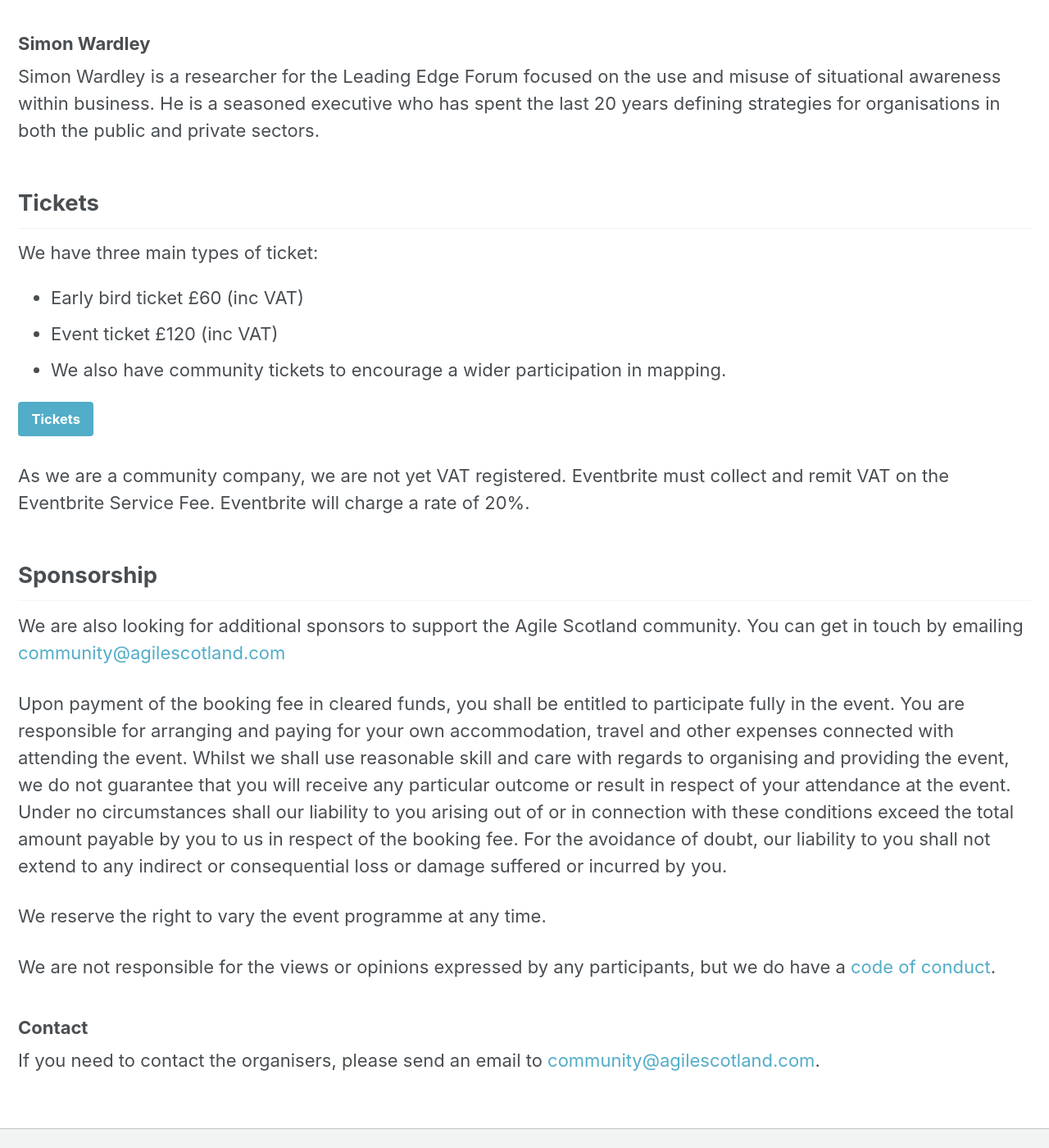
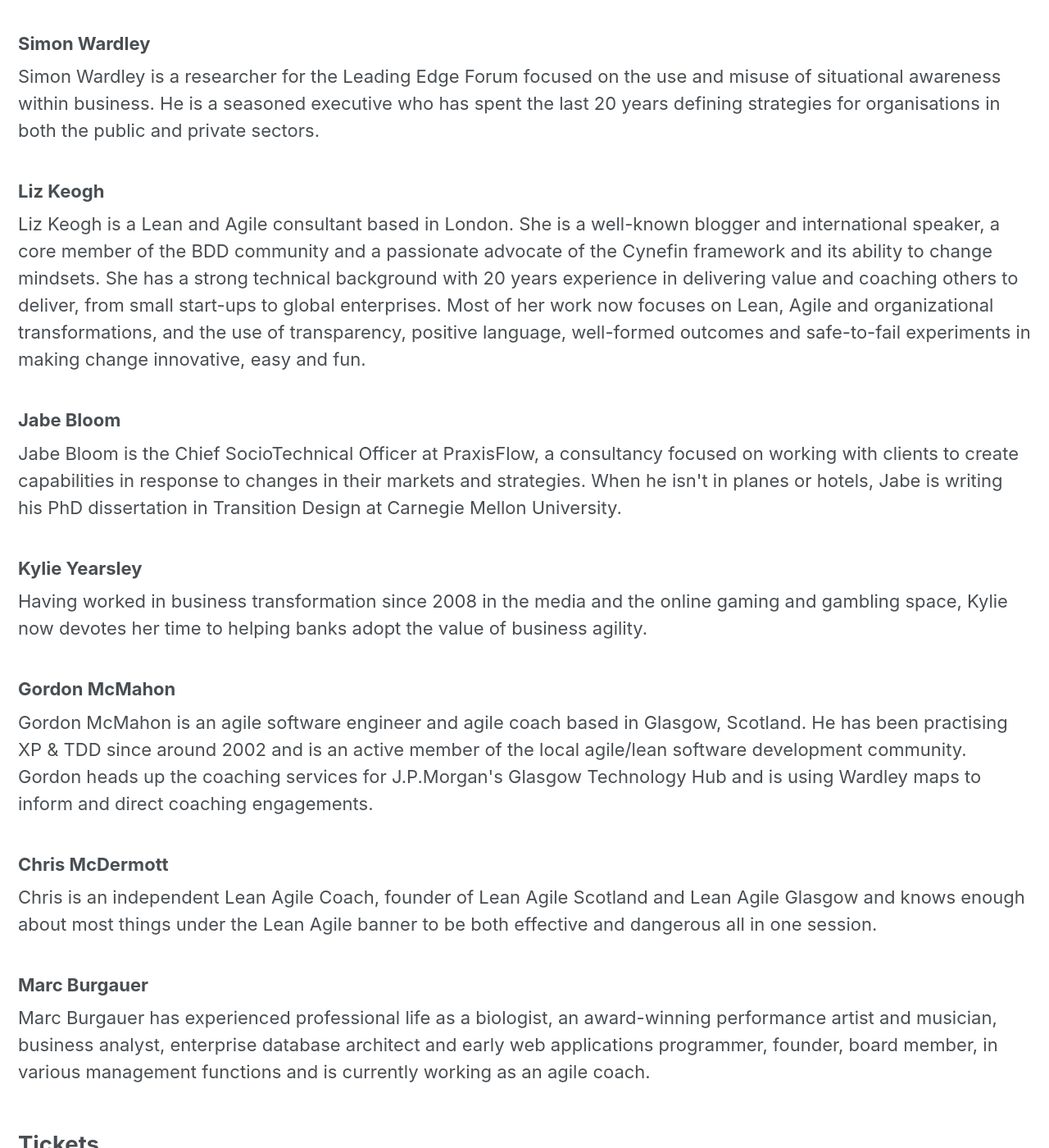
Before and after one commit to mapcampcommittee/mapcampcommittee.github.io, a Jekyll site: the page built from _pages/2018-12-03_Edinburgh.html, in a window 1280 px wide and 1400 px high, scrolled down 3215 px. Shown: the whole window at 82% size. Built offline with Jekyll 4.4.1, drawn with Linux system fonts in a browser that asks for light colours.

Commit message:
Additional bio copy as supplied by Kevin Austin.

```diff
--- a/_pages/2018-12-03_Edinburgh.html
+++ b/_pages/2018-12-03_Edinburgh.html
@@ -167,6 +167,36 @@ classes:
   the public and private sectors.
 </p>
 
+<h3>Liz Keogh</h3>
+<p>
+  Liz Keogh is a Lean and Agile consultant based in London. She is a well-known blogger and international speaker, a core member of the BDD community and a passionate advocate of the Cynefin framework and its ability to change mindsets. She has a strong technical background with 20 years experience in delivering value and coaching others to deliver, from small start-ups to global enterprises. Most of her work now focuses on Lean, Agile and organizational transformations, and the use of transparency, positive language, well-formed outcomes and safe-to-fail experiments in making change innovative, easy and fun.
+</p>
+
+<h3>Jabe Bloom</h3>
+<p>
+  Jabe Bloom is the Chief SocioTechnical Officer at PraxisFlow, a consultancy focused on working with clients to create capabilities in response to changes in their markets and strategies. When he isn't in planes or hotels, Jabe is writing his PhD dissertation in Transition Design at Carnegie Mellon University.
+</p>
+
+<h3>Kylie Yearsley</h3>
+<p>
+  Having worked in business transformation since 2008 in the media and the online gaming and gambling space, Kylie now devotes her time to helping banks adopt the value of business agility.
+</p>
+
+<h3>Gordon McMahon</h3>
+<p>
+  Gordon McMahon is an agile software engineer and agile coach based in Glasgow, Scotland. He has been practising XP & TDD since around 2002 and is an active member of the local agile/lean software development community. Gordon heads up the coaching services for J.P.Morgan's Glasgow Technology Hub and is using Wardley maps to inform and direct coaching engagements.
+</p>
+
+<h3>Chris McDermott</h3>
+<p>
+  Chris is an independent Lean Agile Coach, founder of Lean Agile Scotland and Lean Agile Glasgow and knows enough about most things under the Lean Agile banner to be both effective and dangerous all in one session.
+</p>
+
+<h3>Marc Burgauer</h3>
+<p>
+  Marc Burgauer has experienced professional life as a biologist, an award-winning performance artist and musician, business analyst, enterprise database architect and early web applications programmer, founder, board member, in various management functions and is currently working as an agile coach.
+</p>
+
 <h2>Tickets</h2>
 We have three main types of ticket:
 
```
